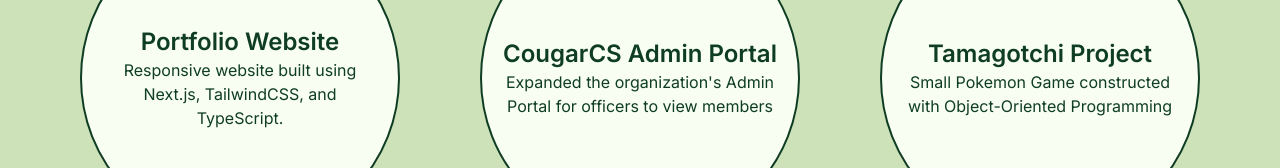
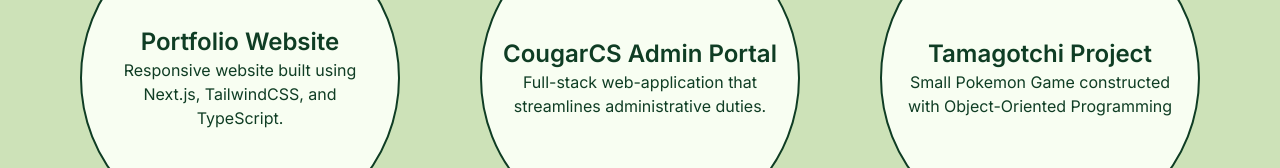
Before and after one commit to Ashishjob/Ashish-Job-Portfolio-Website, a Next.js app: page /projects in a window 1280 px wide. Shown: the part 300-468 px from the top of the page. Built offline with nearby package versions, Linux system fonts and the light colour scheme.

Commit message:
refactor: change wording on Admin Portal Project

```diff
--- a/app/projects/page.tsx
+++ b/app/projects/page.tsx
@@ -44,8 +44,8 @@
                 CougarCS Admin Portal
               </h1>
               <h2 className="text-center">
-                Expanded the organization&apos;s Admin Portal for officers to
-                view members
+                Full-stack web-application that streamlines administrative
+                duties.
               </h2>
             </span>
           </a>
@@ -130,8 +130,8 @@
                 CougarCS Admin Portal
               </h1>
               <h2 className="text-center text-lg">
-                Expanded the organization&apos;s Admin Portal for officers to view
-                members
+                Full-stack web-application that streamlines administrative
+                duties.
               </h2>
             </span>
           </a>
```
